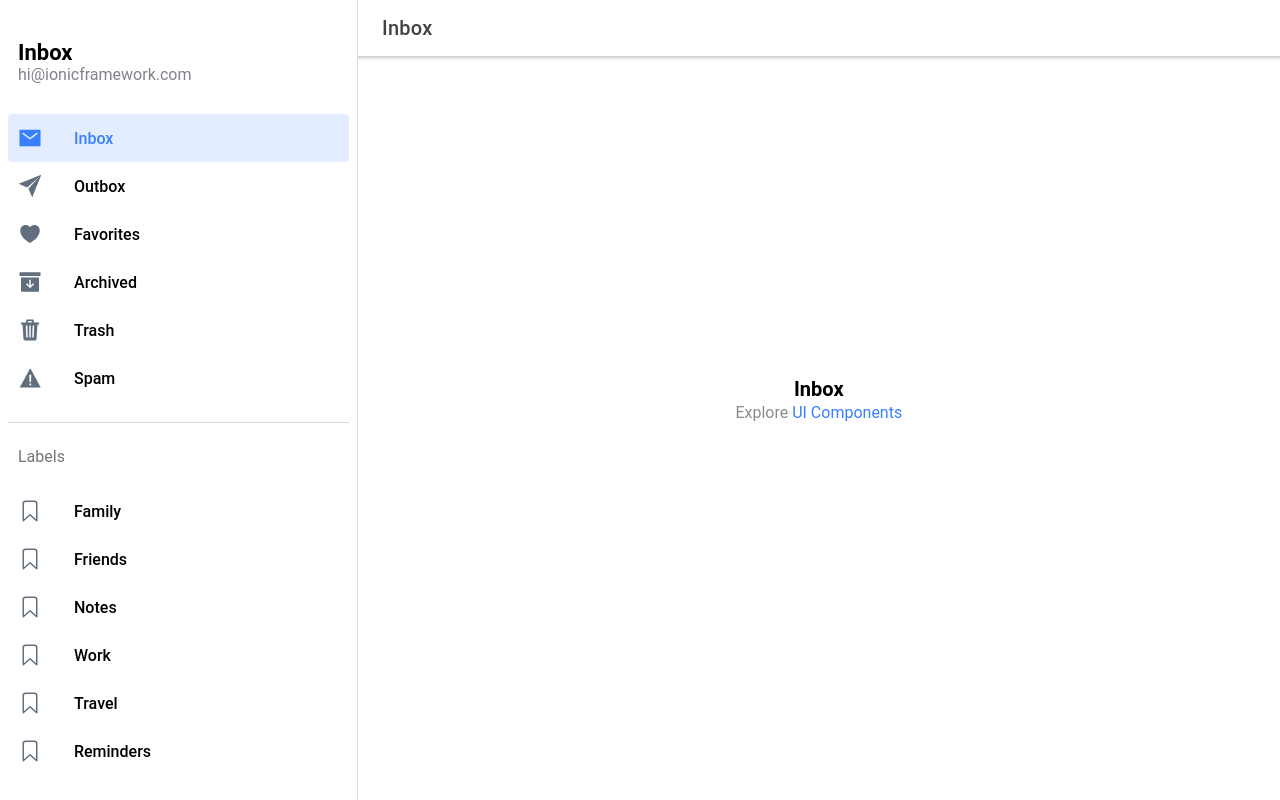
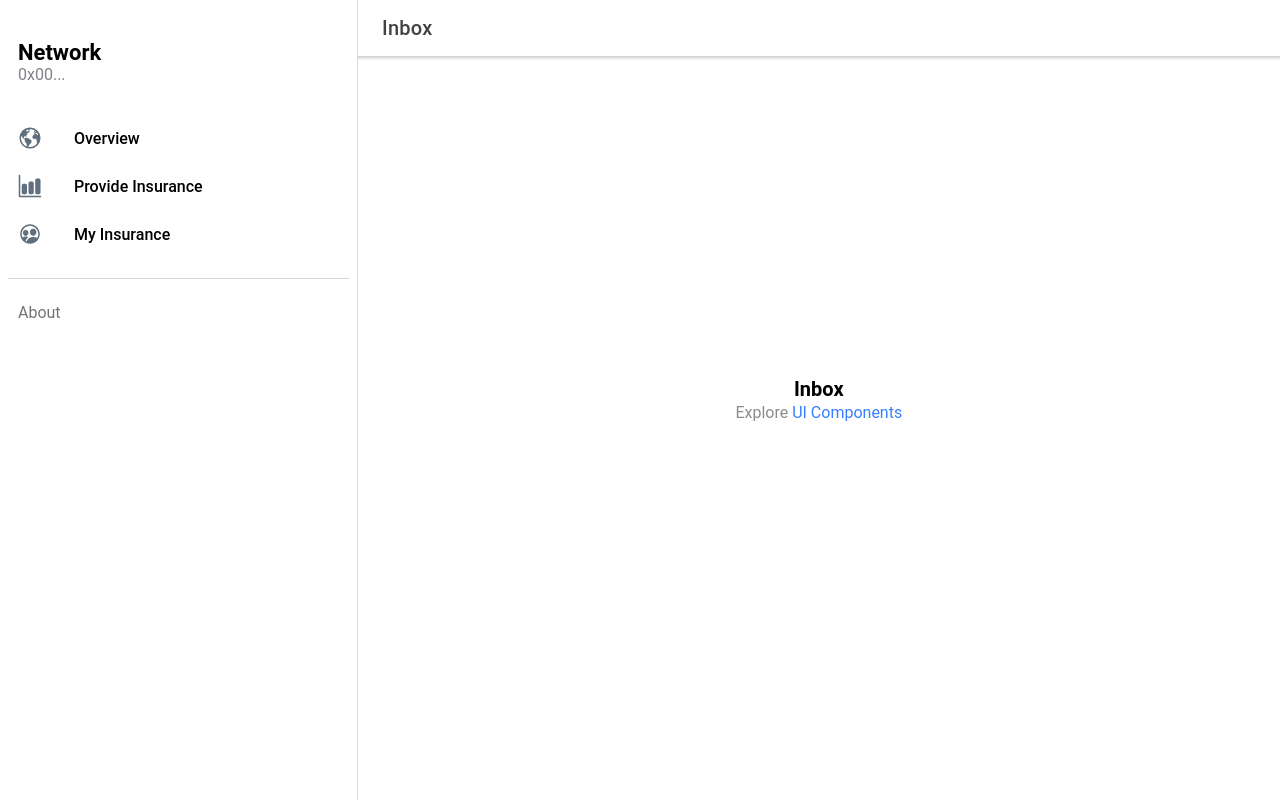
Before and after one commit to stmario/quake-vault, a React (Create React App) app: page /page/Inbox in a window 1280 px wide. Built offline with nearby package versions, Linux system fonts and the light colour scheme.

Commit message:
Initial customization

```diff
--- a/package.json
+++ b/package.json
@@ -67,5 +67,5 @@
   "devDependencies": {
     "@capacitor/cli": "3.5.0"
   },
-  "description": "An Ionic project"
+  "description": "An Ionic project, developed for the ChainLink Hackathon Spring 2022"
 }
--- a/public/index.html
+++ b/public/index.html
@@ -2,7 +2,7 @@
 <html lang="en">
   <head>
     <meta charset="utf-8" />
-    <title>Ionic App</title>
+    <title>Quake Vault</title>
 
     <base href="/" />
 
@@ -20,7 +20,7 @@
 
     <!-- add to homescreen for ios -->
     <meta name="apple-mobile-web-app-capable" content="yes" />
-    <meta name="apple-mobile-web-app-title" content="Ionic App" />
+    <meta name="apple-mobile-web-app-title" content="Quake Vault" />
     <meta name="apple-mobile-web-app-status-bar-style" content="black" />
   </head>
 
--- a/src/components/Menu.tsx
+++ b/src/components/Menu.tsx
@@ -11,7 +11,12 @@ import {
 } from '@ionic/react';
 
 import { useLocation } from 'react-router-dom';
-import { archiveOutline, archiveSharp, bookmarkOutline, heartOutline, heartSharp, mailOutline, mailSharp, paperPlaneOutline, paperPlaneSharp, trashOutline, trashSharp, warningOutline, warningSharp } from 'ionicons/icons';
+import {
+  barChart,
+  barChartOutline,
+  earth,
+  peopleCircleOutline
+} from 'ionicons/icons';
 import './Menu.css';
 
 interface AppPage {
@@ -23,44 +28,25 @@ interface AppPage {
 
 const appPages: AppPage[] = [
   {
-    title: 'Inbox',
-    url: '/page/Inbox',
-    iosIcon: mailOutline,
-    mdIcon: mailSharp
+    title: 'Overview',
+    url: '/page/Overview',
+    iosIcon: earth,
+    mdIcon: earth
   },
   {
-    title: 'Outbox',
-    url: '/page/Outbox',
-    iosIcon: paperPlaneOutline,
-    mdIcon: paperPlaneSharp
+    title: 'Provide Insurance',
+    url: '/page/Insure',
+    iosIcon: barChartOutline,
+    mdIcon: barChart
   },
   {
-    title: 'Favorites',
-    url: '/page/Favorites',
-    iosIcon: heartOutline,
-    mdIcon: heartSharp
-  },
-  {
-    title: 'Archived',
-    url: '/page/Archived',
-    iosIcon: archiveOutline,
-    mdIcon: archiveSharp
-  },
-  {
-    title: 'Trash',
-    url: '/page/Trash',
-    iosIcon: trashOutline,
-    mdIcon: trashSharp
-  },
-  {
-    title: 'Spam',
-    url: '/page/Spam',
-    iosIcon: warningOutline,
-    mdIcon: warningSharp
+    title: 'My Insurance',
+    url: '/page/Insurance',
+    iosIcon: peopleCircleOutline,
+    mdIcon: peopleCircleOutline
   }
 ];
 
-const labels = ['Family', 'Friends', 'Notes', 'Work', 'Travel', 'Reminders'];
 
 const Menu: React.FC = () => {
   const location = useLocation();
@@ -69,8 +55,8 @@ const Menu: React.FC = () => {
     <IonMenu contentId="main" type="overlay">
       <IonContent>
         <IonList id="inbox-list">
-          <IonListHeader>Inbox</IonListHeader>
-          <IonNote>hi@ionicframework.com</IonNote>
+          <IonListHeader>Network</IonListHeader>
+          <IonNote>0x00...</IonNote>
           {appPages.map((appPage, index) => {
             return (
               <IonMenuToggle key={index} autoHide={false}>
@@ -84,13 +70,7 @@ const Menu: React.FC = () => {
         </IonList>
 
         <IonList id="labels-list">
-          <IonListHeader>Labels</IonListHeader>
-          {labels.map((label, index) => (
-            <IonItem lines="none" key={index}>
-              <IonIcon slot="start" icon={bookmarkOutline} />
-              <IonLabel>{label}</IonLabel>
-            </IonItem>
-          ))}
+          <IonListHeader>About</IonListHeader>
         </IonList>
       </IonContent>
     </IonMenu>
```
Also changed, not shown: public/manifest.json.
